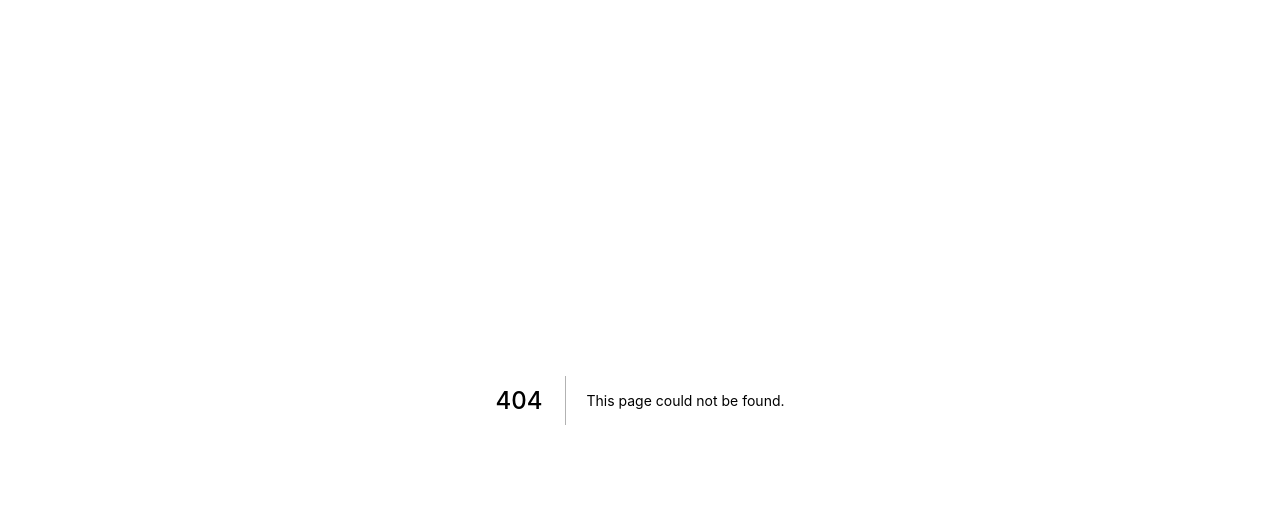
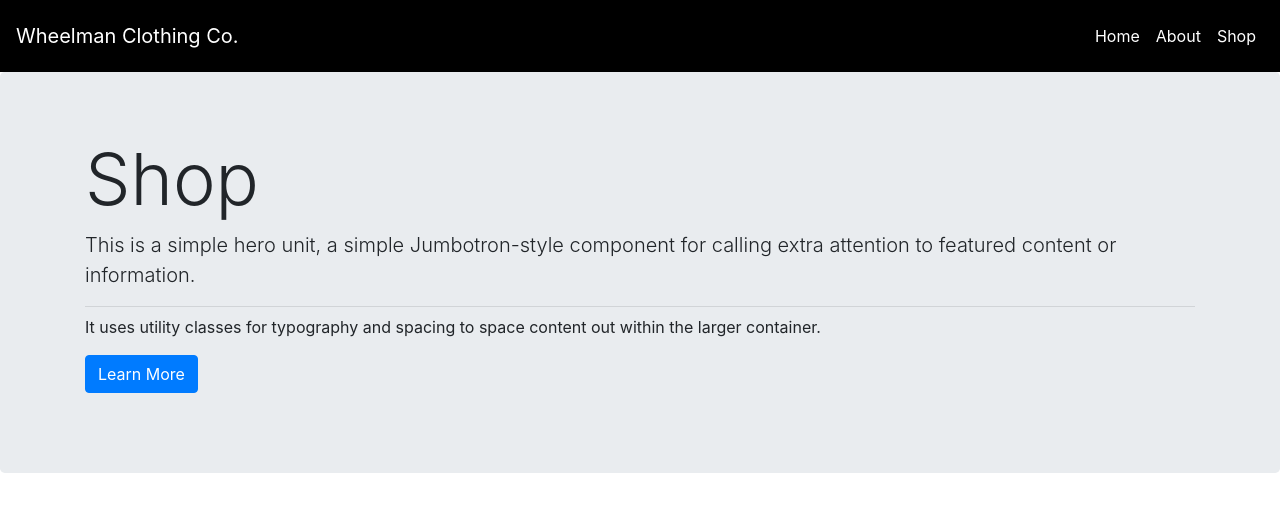
Before and after one commit to sfrjrs/wheelman-clothing-nextjs-reactstrap, a Next.js app: page /shop in a window 1280 px wide. Before the commit this address had no page. Shown: the top 512 px of the page. Built offline with nearby package versions, Linux system fonts and the light colour scheme.

Commit message:
add pages, styles and components

```diff
--- a/components/HeaderNavBar.js
+++ b/components/HeaderNavBar.js
@@ -34,13 +34,13 @@ export default class HeaderNavBar extends React.Component {
                             </Link>
                         </NavItem>
                         <NavItem>
-                            <Link href="/">
-                                <NavLink href="/">About</NavLink>
+                            <Link href="/about">
+                                <NavLink href="/about">About</NavLink>
                             </Link>
                         </NavItem>
                         <NavItem>
-                            <Link href="/">
-                                <NavLink href="/">Shop</NavLink>
+                            <Link href="/shop">
+                                <NavLink href="/shop">Shop</NavLink>
                             </Link>
                         </NavItem>
                     </Nav>
--- a/next.config.js
+++ b/next.config.js
@@ -1,2 +1,16 @@
+const withPlugins = require("next-compose-plugins");
 const withSass = require('@zeit/next-sass')
-module.exports = withSass()
+
+module.exports = withPlugins(
+    [
+       withSass
+    ], {
+        exportPathMap: function() {
+            return {
+              '/': { page: '/' },
+              '/about': { page: '/about' },
+              '/shop': { page: '/shop' }
+            }
+        }
+    }
+ );
--- a/package.json
+++ b/package.json
@@ -6,7 +6,8 @@
   "scripts": {
     "dev": "node server.js",
     "build": "next build",
-    "start": "NODE_ENV=production node server.js"
+    "start": "next start",
+    "export": "next export"
   },
   "author": "jason spence <json.spence@gmail.com>",
   "license": "ISC",
@@ -16,6 +17,7 @@
     "express": "^4.16.4",
     "isomorphic-unfetch": "^3.0.0",
     "next": "^8.1.0",
+    "next-compose-plugins": "^2.2.0",
     "node-sass": "^4.12.0",
     "react": "^16.8.6",
     "react-dom": "^16.8.6",
--- /dev/null
+++ b/pages/shop.js
@@ -0,0 +1,25 @@
+import Head from 'next/head'
+import Link from 'next/link'
+import Layout from '../components/homeLayout'
+import { Container, Jumbotron, Button } from 'reactstrap';
+
+export default function Shop() {
+    return (
+        <Layout>
+        <Head>
+            <title>Shop</title>
+        </Head>
+        <Jumbotron>
+            <Container>
+                <h1 className="display-3">Shop</h1>
+                <p className="lead">This is a simple hero unit, a simple Jumbotron-style component for calling extra attention to featured content or information.</p>
+                <hr className="my-2" />
+                <p>It uses utility classes for typography and spacing to space content out within the larger container.</p>
+                <p className="lead">
+                    <Button color="primary">Learn More</Button>
+                </p>
+            </Container>
+        </Jumbotron>
+    </Layout>
+    )
+}
```
Also changed, not shown: pages/about.js (+18 -2 lines), pages/index.js (+1 -29 lines), 4 other files (tests, documents, lock files or other folders).
